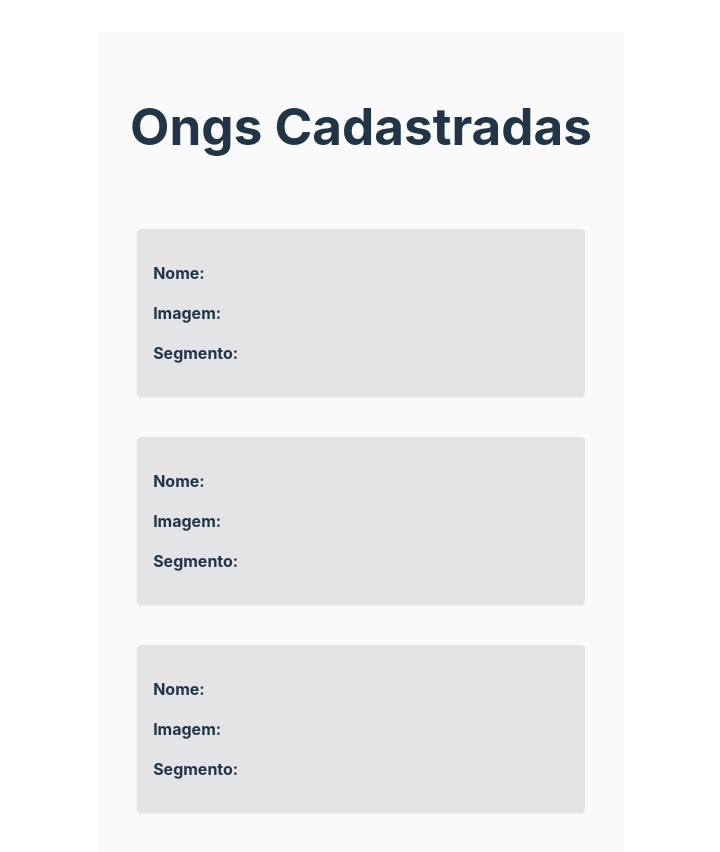
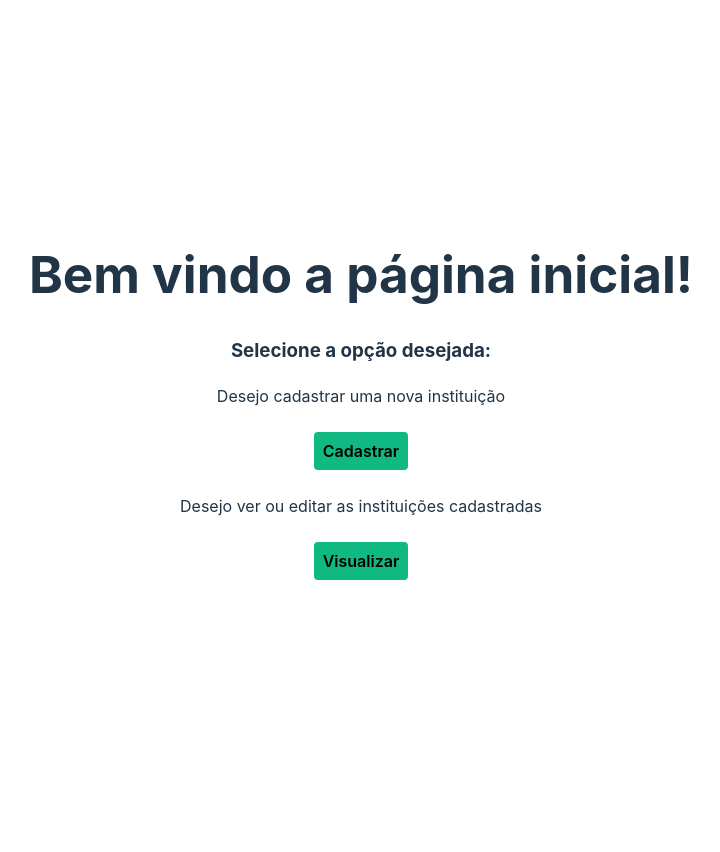
Before and after one commit to marquesflavio/ong-frontend, a React (Vite) app: page / in a window 1280 px wide. Shown: the top 852 px of the page, without its empty margins (279-999 px from the left). After the commit the page ends 800 px from the top, so only its background shows below. Built offline with nearby package versions, Linux system fonts and the light colour scheme.

Commit message:
pág inicipal com opções

```diff
--- a/src/App.tsx
+++ b/src/App.tsx
@@ -1,13 +1,15 @@
 import './App.css'
+import { PaginaInicial } from './components/PaginaInicial/PaginaInicial'
 // import { Formulario } from './components/Formulario/Formulario'
-import { OngsCadastradas } from './components/OngsCadastradas/OngsCadastradas'
+// import { OngsCadastradas } from './components/OngsCadastradas/OngsCadastradas'
 
 function App() {
 
   return (
     <main>
+      <PaginaInicial />
       {/* <Formulario /> */}
-      <OngsCadastradas />
+      {/* <OngsCadastradas /> */}
     </main>
   )
 }
--- a/src/components/Botao/Botao.css
+++ b/src/components/Botao/Botao.css
@@ -1,4 +1,4 @@
-button {
+.botaoPrincipal {
     margin: 2rem;
     background-color: rgb(16, 185, 129);
     border-radius: 0.25rem;
--- a/src/components/Botao/Botao.tsx
+++ b/src/components/Botao/Botao.tsx
@@ -1,9 +1,13 @@
 import './Botao.css'
 
-export function Botao(){
+interface BotaoProps {
+    children : string;
+}
+
+export function Botao(props : BotaoProps){
     return(
-        <button>
-            Salvar
+        <button className='botaoPrincipal'>
+            {props.children}
         </button>
     )
 }
--- a/src/components/Formulario/Formulario.tsx
+++ b/src/components/Formulario/Formulario.tsx
@@ -47,7 +47,7 @@ export function Formulario() {
                         {...register("proposito")}
                     />
                 </div>
-                <Botao />
+                <Botao children="Cadastrar" />
             </form>
         </main>
     )
--- /dev/null
+++ b/src/components/PaginaInicial/PaginaInicial.tsx
@@ -0,0 +1,23 @@
+import { Botao } from '../Botao/Botao'
+import './PaginaInicial.css'
+export function PaginaInicial() {
+    return (
+        <main className="container">
+            <h1>Bem vindo a página inicial!</h1>
+
+            <h3>Selecione a opção desejada: </h3>
+
+            <div>
+                <p>Desejo cadastrar uma nova instituição</p>
+                <Botao children='Cadastrar' />
+            </div>
+            <div>
+                <p>Desejo ver ou editar as instituições cadastradas</p>
+                <Botao children='Visualizar' />
+            </div>
+
+
+
+        </main>
+    )
+}
```
Also changed, not shown: src/components/PaginaInicial/PaginaInicial.css (added).
